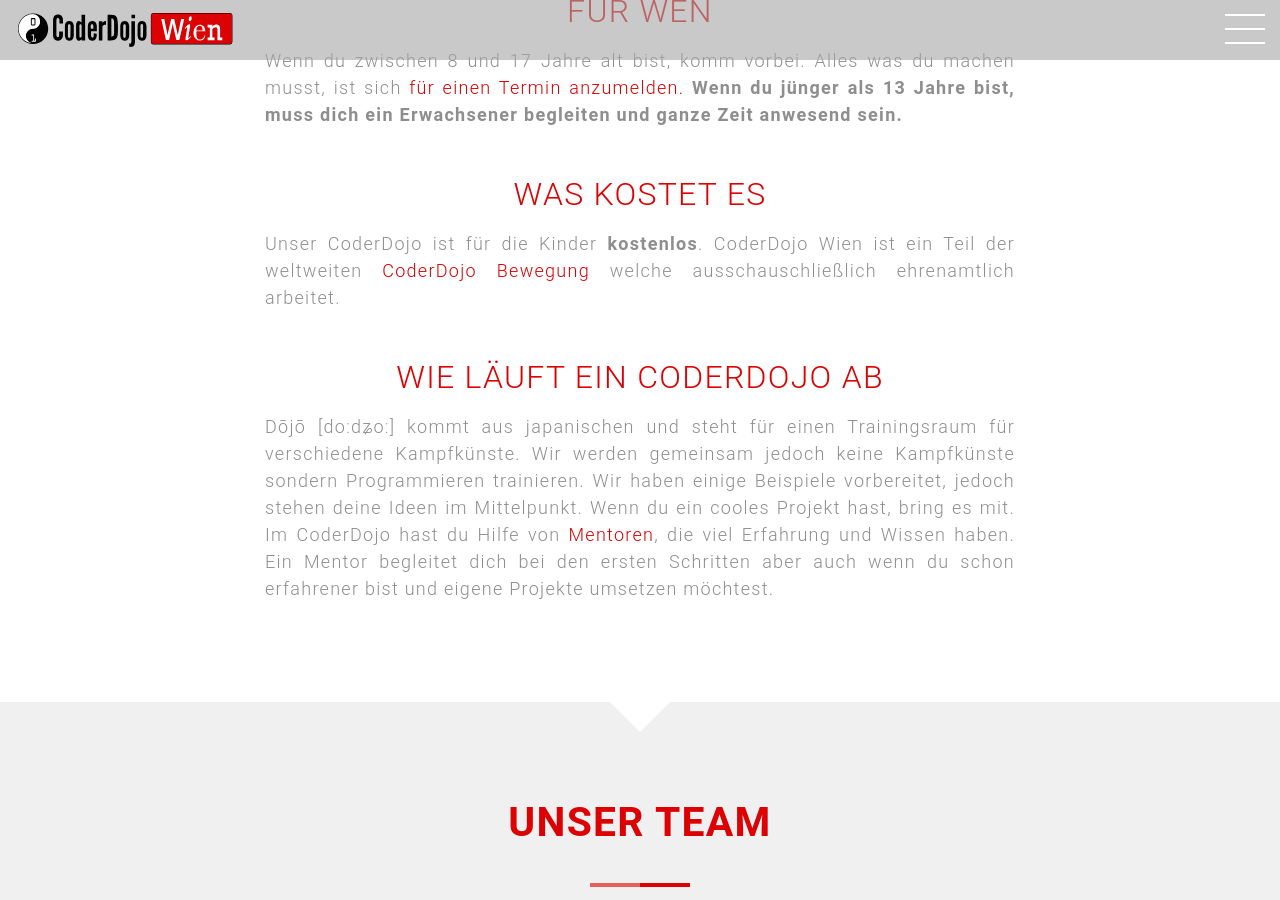
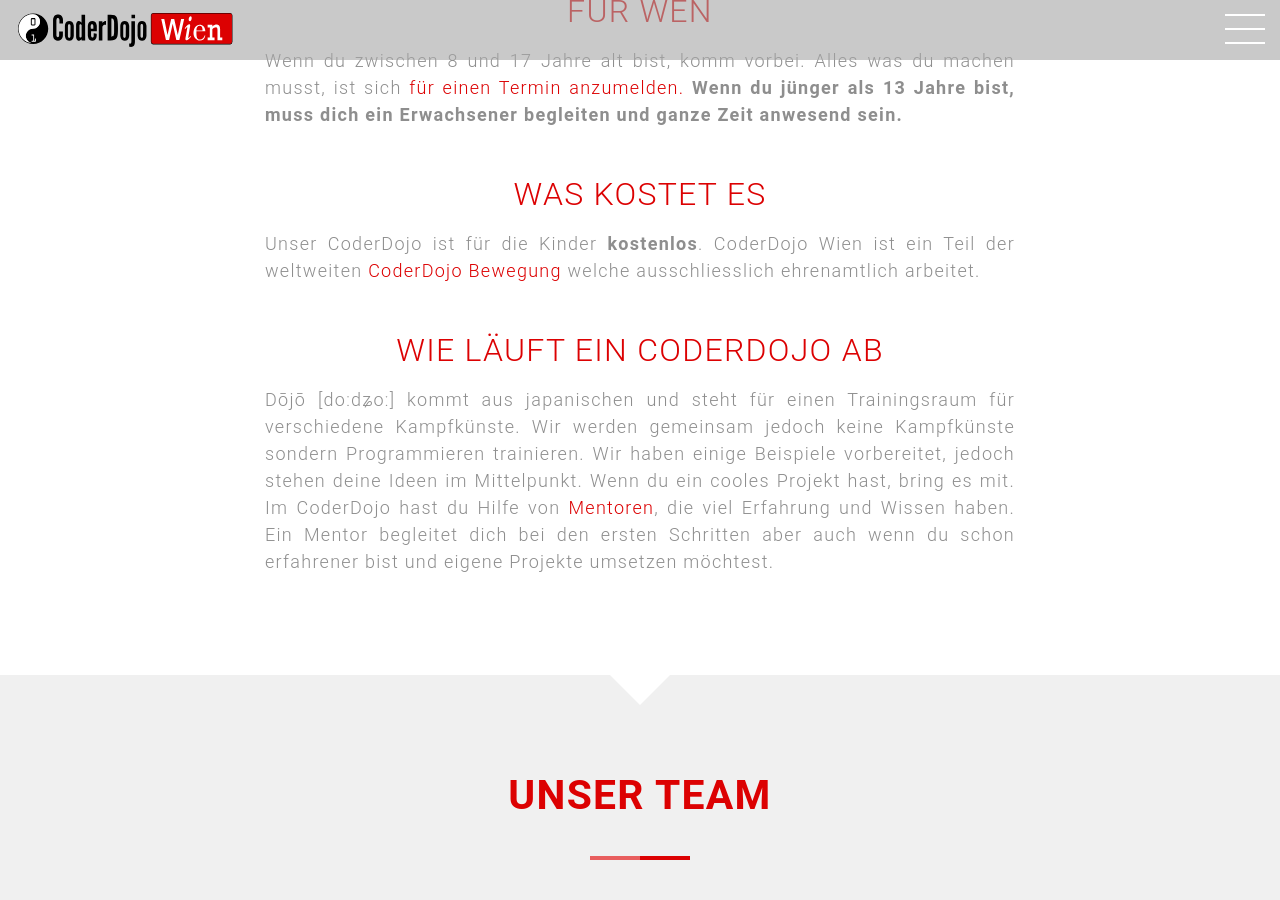
Before and after one commit to coderdojo-wien/coderdojo-wien.github.io, a Jekyll site: the page built from index.html, in a window 1280 px wide and 900 px high, scrolled down 1498 px. Built offline with Jekyll 4.4.1, drawn with Linux system fonts in a browser that asks for light colours; nearby versions of some CDN libraries; comment, search, counter and statistics services are not loaded.

Commit message:
Update about.yml

```diff
--- a/_data/about.yml
+++ b/_data/about.yml
@@ -14,7 +14,7 @@
 </p>
 <h2>Was kostet es</h2>
 <p>
-Unser CoderDojo ist für die Kinder <b>kostenlos</b>. CoderDojo Wien ist ein Teil der weltweiten <a target=\"_blank\" href=\"https://coderdojo.com/\">CoderDojo Bewegung</a> welche ausschauschließlich ehrenamtlich arbeitet.
+Unser CoderDojo ist für die Kinder <b>kostenlos</b>. CoderDojo Wien ist ein Teil der weltweiten <a target=\"_blank\" href=\"https://coderdojo.com/\">CoderDojo Bewegung</a> welche ausschliesslich ehrenamtlich arbeitet.
 </p>
 <h2>Wie läuft ein CoderDojo ab</h2>
 <p>
```
